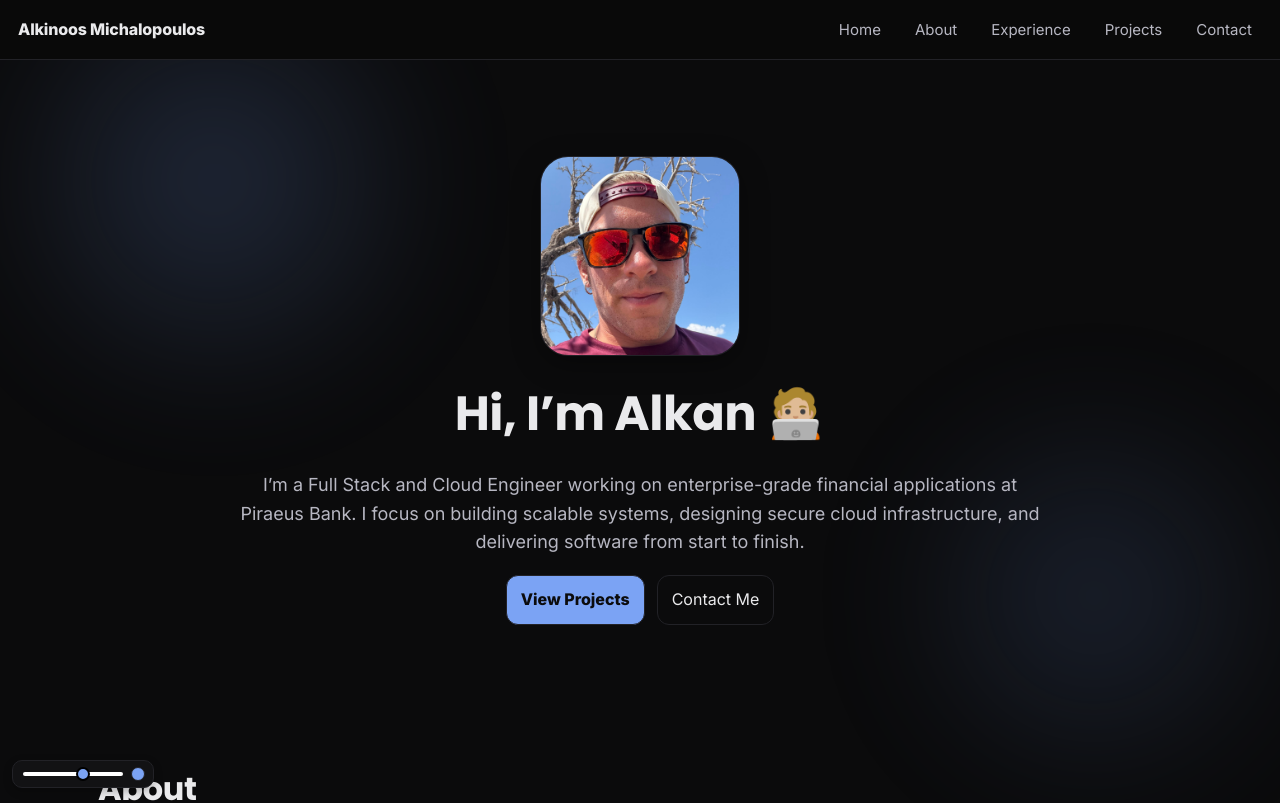
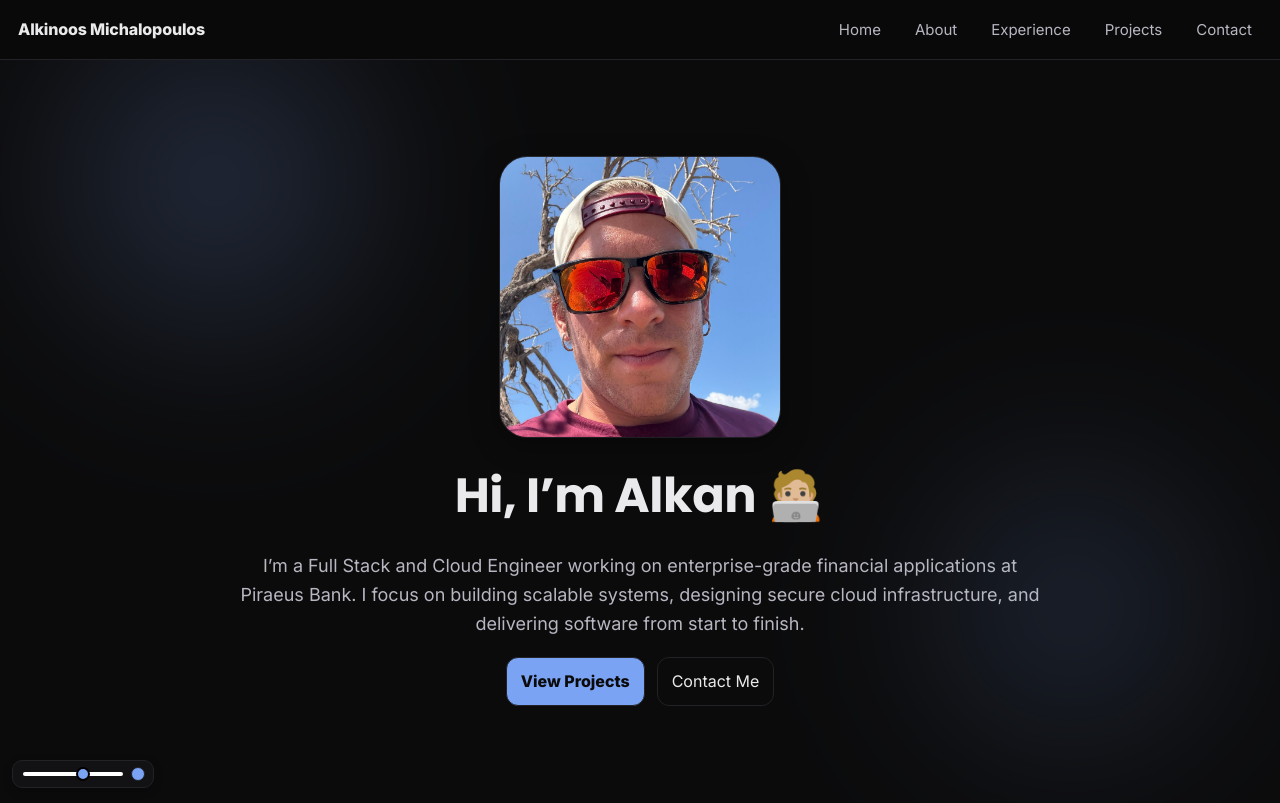
Before and after one commit to Alkan0/personal-website, a Next.js app: page / in a window 1280 px wide. Shown: the top 803 px of the page. Built offline with nearby package versions, Linux system fonts and the light colour scheme.

Commit message:
moving auras :D

```diff
--- a/src/app/page.module.css
+++ b/src/app/page.module.css
@@ -48,13 +48,15 @@
 .elevate {}
 .header.elevate { box-shadow: 0 10px 24px rgba(0,0,0,.25); }
 
-/* ===================== Aura Background ===================== */
+/* ===================== Aura Background (animated) ===================== */
 .aura {
   position: fixed;
   inset: 0;
   pointer-events: none;
   z-index: 0;
 }
+
+/* two big soft blobs that drift + react to pointer via CSS vars */
 .aura::before,
 .aura::after {
   content: "";
@@ -62,30 +64,59 @@
   border-radius: 50%;
   filter: blur(60px);
   opacity: .40;
-  animation: float 16s ease-in-out infinite;
+  will-change: transform;
 }
+
+/* Top-left glow */
 .aura::before {
   width: 60vmax; height: 60vmax;
   top: -15vmax; left: -15vmax;
   background: radial-gradient(closest-side,
     color-mix(in oklab, var(--brand) 55%, transparent) 0%,
     transparent 60%);
+  animation: auraDriftA 32s ease-in-out infinite;
+  transform: translate3d(
+    calc(var(--aura-x, 0) * 1.2vmax),
+    calc(var(--aura-y, 0) * 1.2vmax),
+    0
+  ) rotate(var(--aura-rot, 0deg));
 }
+
+/* Bottom-right glow */
 .aura::after {
   width: 55vmax; height: 55vmax;
   right: -12vmax; bottom: -12vmax;
   background: radial-gradient(closest-side,
     color-mix(in oklab, var(--brand) 45%, #000 10%) 0%,
     transparent 60%);
+  animation: auraDriftB 36s ease-in-out infinite;
   animation-delay: -6s;
+  transform: translate3d(
+    calc(var(--aura-x, 0) * -1.0vmax),
+    calc(var(--aura-y, 0) * -0.8vmax),
+    0
+  ) rotate(calc(var(--aura-rot, 0deg) * -1));
 }
-@keyframes float {
-  0%   { transform: translate3d(0,0,0) scale(1); }
-  50%  { transform: translate3d(2vmax, -1vmax, 0) scale(1.05); }
-  100% { transform: translate3d(0,0,0) scale(1); }
+
+/* gentle organic motion */
+@keyframes auraDriftA {
+  0%   { transform: translate3d(0,0,0) rotate(0deg); }
+  25%  { transform: translate3d(2vmax,-1vmax,0) rotate(6deg); }
+  50%  { transform: translate3d(0.5vmax,1.5vmax,0) rotate(12deg); }
+  75%  { transform: translate3d(-1.5vmax,0.5vmax,0) rotate(6deg); }
+  100% { transform: translate3d(0,0,0) rotate(0deg); }
 }
+@keyframes auraDriftB {
+  0%   { transform: translate3d(0,0,0) rotate(0deg); }
+  25%  { transform: translate3d(-1.5vmax,1vmax,0) rotate(-5deg); }
+  50%  { transform: translate3d(1vmax,-1.2vmax,0) rotate(-10deg); }
+  75%  { transform: translate3d(2vmax,0.5vmax,0) rotate(-5deg); }
+  100% { transform: translate3d(0,0,0) rotate(0deg); }
+}
+
+/* Respect reduced motion */
 @media (prefers-reduced-motion: reduce) {
-  .aura::before, .aura::after { animation: none; }
+  .aura::before, .aura::after { animation: none; transform: none !important; }
 }
 
 /* ===================== Hero ===================== */
@@ -94,8 +125,8 @@
 
 .heroInner { max-width: 820px; margin: 0 auto; }
 .avatar {
-  width: clamp(120px, 22vw, 200px);
-  height: clamp(120px, 22vw, 200px);
+  width: clamp(160px, 22vw, 330px);
+  height: clamp(160px, 22vw, 330px);
   border-radius: 28px;
   object-fit: cover;
   border: 1px solid var(--border);
--- a/src/app/page.tsx
+++ b/src/app/page.tsx
@@ -85,7 +85,59 @@ export default function Home() {
     });
     return () => observers.forEach((o) => o.disconnect());
   }, [sections]);
+  useEffect(() => {
+    let raf = 0;
+    const root = document.documentElement;
 
+    const update = (xPct: number, yPct: number) => {
+      root.style.setProperty("--aura-x", (xPct * 2 - 1).toFixed(3)); // -1..1
+      root.style.setProperty("--aura-y", (yPct * 2 - 1).toFixed(3)); // -1..1
+    };
+
+    const onMove = (e: PointerEvent) => {
+      if (!window.innerWidth || !window.innerHeight) return;
+      const xPct = e.clientX / window.innerWidth;
+      const yPct = e.clientY / window.innerHeight;
+      cancelAnimationFrame(raf);
+      raf = requestAnimationFrame(() => update(xPct, yPct));
+    };
+
+    const onScroll = () => {
+      // small vertical influence from scroll position
+      const yPct = Math.min(1, Math.max(0, window.scrollY / (document.body.scrollHeight - window.innerHeight || 1)));
+      cancelAnimationFrame(raf);
+      raf = requestAnimationFrame(() => {
+        // keep x as center (0.5), nudge y based on scroll
+        update(0.5, yPct);
+      });
+    };
+
+    window.addEventListener("pointermove", onMove, { passive: true });
+    window.addEventListener("scroll", onScroll, { passive: true });
+
+    return () => {
+      window.removeEventListener("pointermove", onMove as any);
+      window.removeEventListener("scroll", onScroll as any);
+      cancelAnimationFrame(raf);
+    };
+  }, []);
+
+  // Slow continuous rotation (very subtle)
+  useEffect(() => {
+    let raf = 0;
+    const root = document.documentElement;
+    const start = performance.now();
+
+    const tick = (t: number) => {
+      const elapsed = (t - start) / 1000;        // seconds
+      const deg = (elapsed * 4) % 360;           // 4°/s
+      root.style.setProperty("--aura-rot", `${deg}deg`);
+      raf = requestAnimationFrame(tick);
+    };
+
+    raf = requestAnimationFrame(tick);
+    return () => cancelAnimationFrame(raf);
+  }, []);
   return (
     <>
       <header ref={headerRef} className={styles.header} aria-label="Site header">
```
